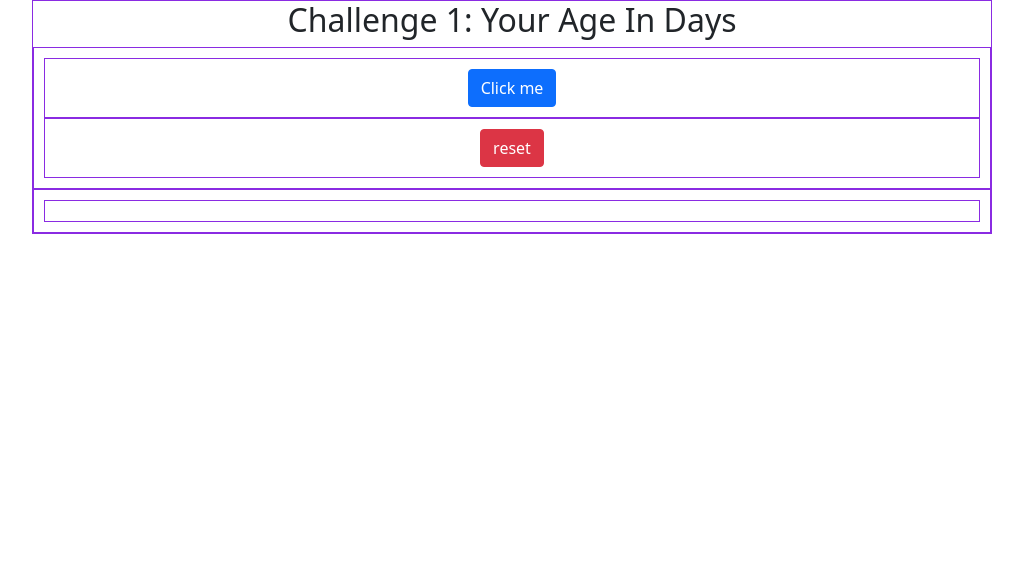
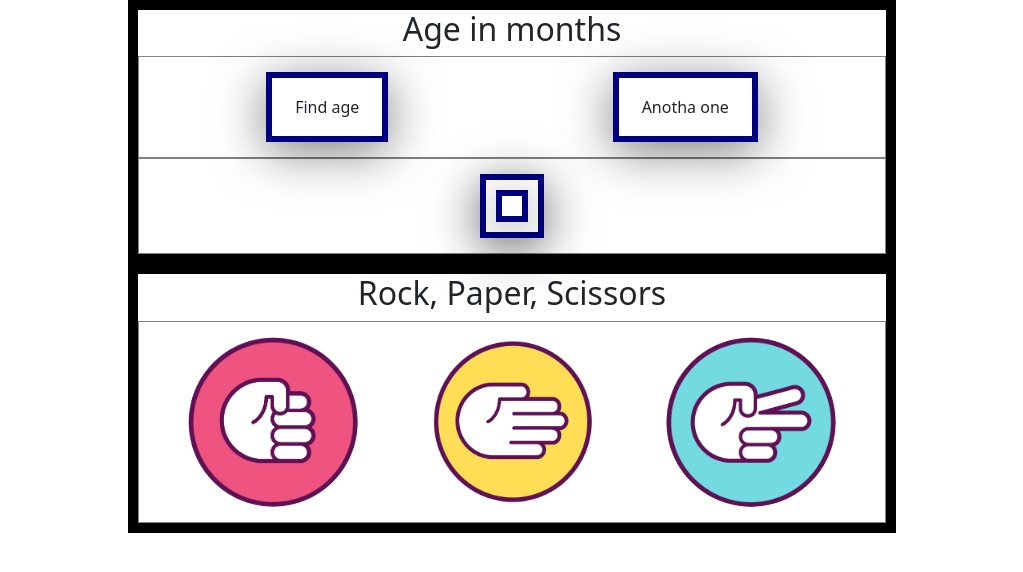
Before and after one commit to Aqb09/Rock-paper-scissors, a plain HTML site: page index.html in a window 1280 px wide. Shown: the whole page, without its empty margins (128-1151 px from the left). Drawn offline with nearby package versions, Linux system fonts and the light colour scheme.

Commit message:
Task complete

```diff
--- a/index.html
+++ b/index.html
@@ -3,35 +3,42 @@
     <meta charset="UTF-8">
     <meta http-equiv="X-UA-Compatible" content="IE=edge">
     <meta name="viewport" content="width=device-width, initial-scale=1.0">
+    <title>PracticeJavaScript</title>
     <link rel="stylesheet" href="https://cdn.jsdelivr.net/npm/bootstrap@5.1.3/dist/css/bootstrap.min.css">
-   <link rel="stylesheet" href="static/css/style.css">
-    <title>JavaScript</title>
+    <link rel="stylesheet" href="Practice1/css/style1.css">
 </head>
 <body>
-    <div class="container-1 ">
-    <h2>Challenge 1: Your Age In Days </h2>
 
-    <div class ="flex-box-container-1">
-
-        <div>
-            <button  class= "btn btn-primary" onclick="ageInDays()">Click me</button>
-        </div>
+     <div class="container1">
+        <h2> Age in months </h2>
+        <div class="flex-box-container1">
+            <div>
+                 <button class="btn btn-main" onclick="ageof()">Find age</button>
+         </div>
 
             <div>
-                <button class= "btn btn-danger" onclick="reset()">reset</button>
+                <button class="btn btn-redo" onclick="redo()">Anotha one</button>
             </div>
+            </div>
+                <div class="flex-box-container1">
 
-        </div>
-
-        <div class="flex-box-container-1">
-
-            <div id="flex-box-result">
-
-            </div>
+                    <div id="flex-box-container1">
+            <div id="flex-box-result"></div>
         </div>
     </div>
+</div>
 
-    <script src = "static/js/script.js"></script>
+<div class="container-2">
+    <h2>Rock, Paper, Scissors</h2>
+    <div class="flex-box-rps" id="flex-box-rps-div">
+        <img id="rock" src="./Practice1/image/SeekPng.com_rock-paper-scissors-png_1113492.png"  height=170 width=170 alt="" onclick="rpsGame(this)">
+        <img id="paper" src="./Practice1/image/play-rock-paper-scissors-with-us-246506.png"  height=170 width=170 alt="" onclick="rpsGame(this)">
+        <img id="scissors" src="./Practice1/image/clipart4288836.png" height=170 width=170 alt="" onclick="rpsGame(this)">
 
+    </div>
+
+</div>
+
+    <script src="Practice1/js/pract1.js"></script>
 </body>
 </html>
```
Also changed, not shown: pract1.html (deleted, +0 -44 lines).
